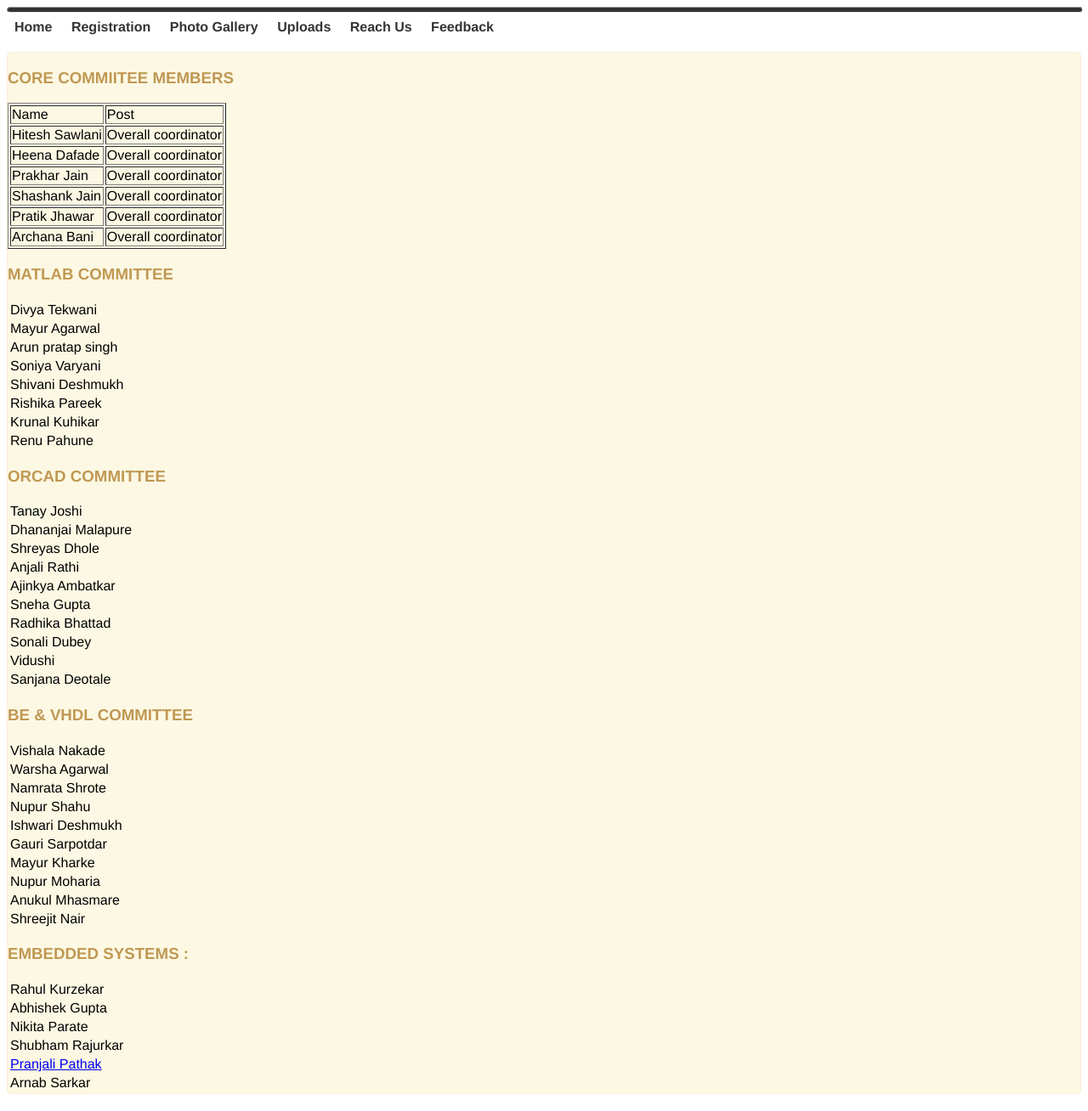
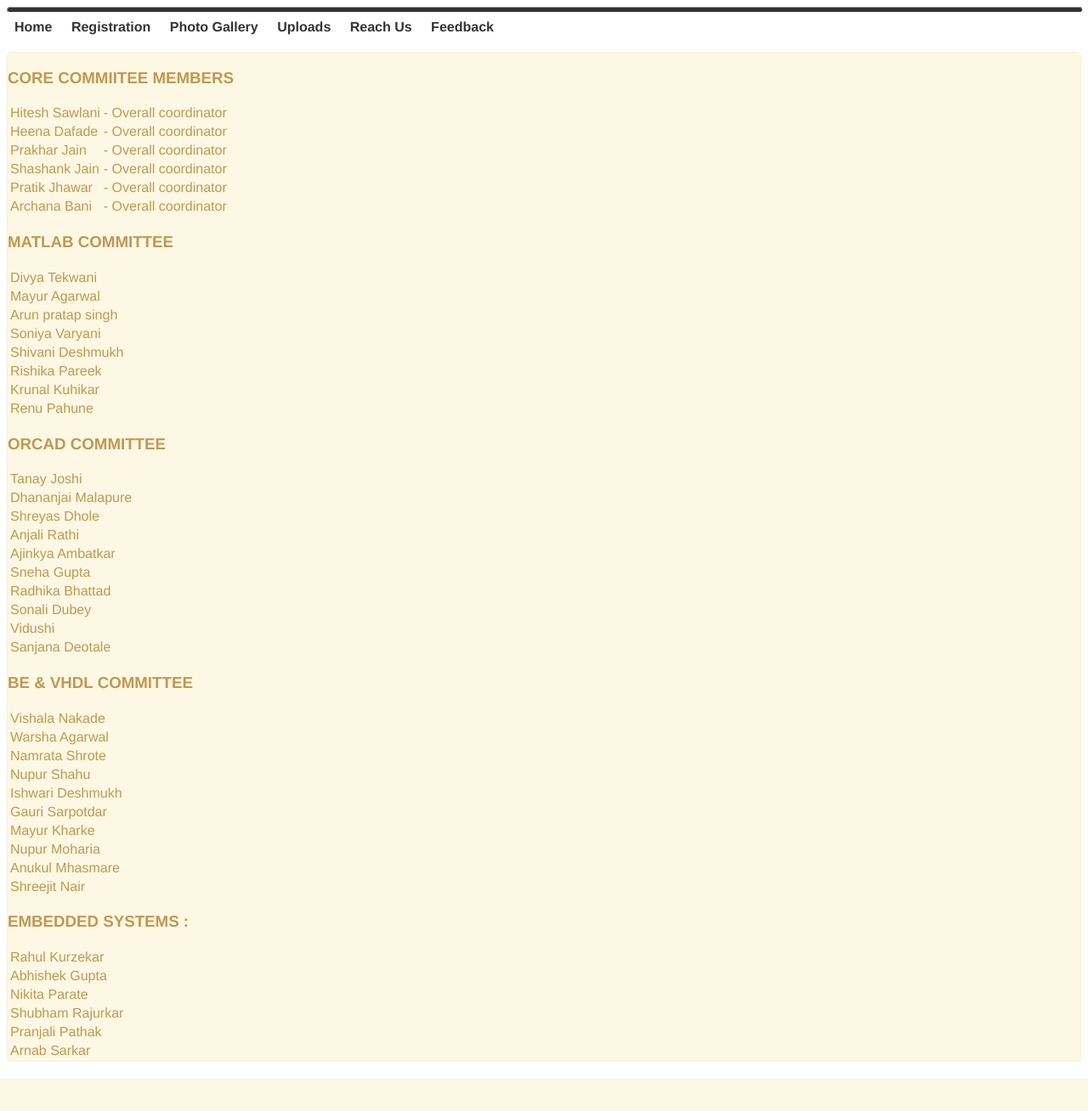
Before and after one commit to ImPacific/entrix_repo, a PHP site: page /reach.php in a window 1280 px wide. Shown: the part 123-1431 px from the top of the page at 85% size. After the commit the page ends 1393 px from the top, so only its background shows below. Run offline with PHP 8.4, Linux system fonts and the light colour scheme.

Commit message:
css, imgs moved

```diff
--- a/html/homepage.css
+++ b/html/css/homepage.css
@@ -141,3 +141,40 @@
 	margin-left:550px;
 
 }
+
+/*table in reach us*/
+.table {
+	position:relative;
+	color:#C09853;
+
+}
+
+.core_contents{
+	position:relative;
+	margin: 20px 400px 20px;
+	/*padding:8px 35px 8px 14px;*/
+	background-color:#FCF8E3;
+	color:#C09853;
+	border:1px solid #FBEED5;
+	border-radius:5px;
+	font-family:Helvetica;
+}
+
+.core_table{
+
+	color: #C09853;
+
+}
+
+.table a{
+	color:#C09853;
+	text-decoration:none;
+
+}
+
+.table a:hover {
+	font-color:#C09853;
+	text-decoration: none;
+	font-weight:bold;
+
+}
--- a/html/feedback.php
+++ b/html/feedback.php
@@ -1,7 +1,7 @@
 <?php
 	require_once('../templates/header.php');
 ?>
-		<link rel="stylesheet" type="text/css" href="feedback.css"> </link>
+		<link rel="stylesheet" type="text/css" href="css/feedback.css"> </link>
 
 			<div style="text-align: center">
 			<h1 class="h1"> Your Feedback Here </h1>
--- a/html/reach.php
+++ b/html/reach.php
@@ -4,48 +4,44 @@
 
  <div class="contents">
  <h3> CORE COMMIITEE MEMBERS </h3>
- <table border="1" color="red" style="none">
- <tr>
-	<td>Name</td>
-	<td>Post</td>
- </tr>
+ <table class="core_table" style="none">
 
  <tr>
  <td>Hitesh Sawlani</td>
- <td>Overall coordinator</td>
+ <td>- Overall coordinator</td>
  </tr>
 
  <tr>
  <td>Heena Dafade</td>
- <td>Overall coordinator</td>
+ <td>- Overall coordinator</td>
  </tr>
 
  <tr>
  <td>Prakhar Jain</td>
- <td>Overall coordinator</td>
+ <td>- Overall coordinator</td>
  </tr>
 
 
  <tr>
  <td>Shashank Jain</td>
- <td>Overall coordinator</td>
+ <td>- Overall coordinator</td>
  </tr>
 
  <tr>
  <td>Pratik Jhawar</td>
- <td>Overall coordinator</td>
+ <td>- Overall coordinator</td>
  </tr>
 
  <tr>
  <td>Archana Bani</td>
- <td>Overall coordinator</td>
+ <td>- Overall coordinator</td>
  </tr>
+</table>
 
- </table>
 
  <h3> MATLAB COMMITTEE </h3>
 
- <table>
+ <table class="table">
  <tr>
  <td>Divya Tekwani</td>
  </tr>
@@ -80,7 +76,7 @@
 </table>
 
 <h3>ORCAD COMMITTEE</h3>
-<table>
+<table class="table">
  <tr>
  <td>Tanay Joshi</td>
  </tr>
@@ -123,7 +119,7 @@
  </table>
 
  <h3>BE & VHDL COMMITTEE</h3>
- <table>
+ <table class="table">
  <tr>
  <td>Vishala  Nakade</td>
  </tr>
@@ -166,7 +162,7 @@
  </table>
 
  <h3>EMBEDDED SYSTEMS :</h3>
- <table>
+ <table class="table">
  <tr>
  <td>Rahul Kurzekar</td>
  </tr>
--- a/templates/footer.php
+++ b/templates/footer.php
@@ -1,7 +1,7 @@
 <footer class="footer">
-	<img src="hr.jpg"></img>
+	<img src="images/hr.jpg"></img>
 	<div class="fb_connect">
-	<a href="https://www.facebook.com/groups/electrolitz/?ref=ts&fref=ts"><img src="facebook.png"></img></a>
+	<a href="https://www.facebook.com/groups/electrolitz/?ref=ts&fref=ts"><img src="images/facebook.png"></img></a>
 	</div>
 	<!--<div class="dfooter">-->
 	Site Developed and Maintained by: </br>
--- a/templates/header.php
+++ b/templates/header.php
@@ -2,7 +2,7 @@
 	<head>
 		<meta name="viewport" content="width=device-width">
 		<title> Entrix | 6.0 </title>
-		<link rel="stylesheet" href="homepage.css" type="text/css" />
+		<link rel="stylesheet" href="css/homepage.css" type="text/css" />
 	</head>
 <header class="header">
 	This is Entrix.
```
Also changed, not shown: templates/gallery.css (deleted, +0 -60 lines), html/css/feedback.css (renamed from html/feedback.css), html/css/gallery.css (renamed from html/gallery.css), html/images/1.jpg (renamed from html/1.jpg), html/images/2.jpg (renamed from html/2.jpg), html/images/facebook.png (renamed from html/facebook.png), html/images/hr.jpg (renamed from html/hr.jpg).
